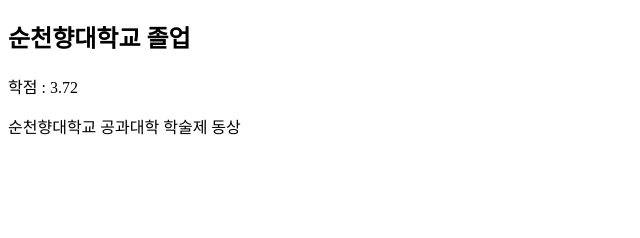
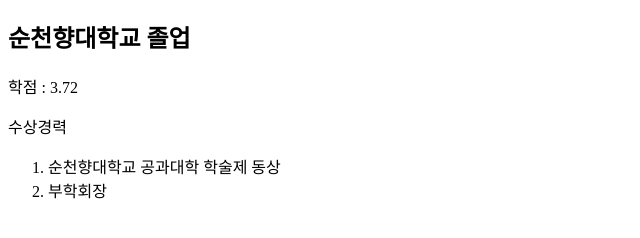
Before and after one commit to sol2y/sol2y.github.io, a plain HTML site: page index.html in a window 1280 px wide. Shown: the part 70-308 px from the top of the page, without its empty margins (0-640 px from the left). Drawn offline with Linux system fonts and the light colour scheme.

Commit message:
more content

```diff
--- a/index.html
+++ b/index.html
@@ -5,11 +5,15 @@
     <title>Title</title>
 </head>
 <body>
+
 <h1>포트폴리오</h1>
 <h2>순천향대학교 졸업</h2>
 <p>학점 : 3.72</p>
-<p>순천향대학교 공과대학 학술제 동상</p>
-
+<p>수상경력</p>
+<ol>
+	<li>순천향대학교 공과대학 학술제 동상</li>
+	<li>부학회장</li>
+</ol>
 
 
 </body>
```
